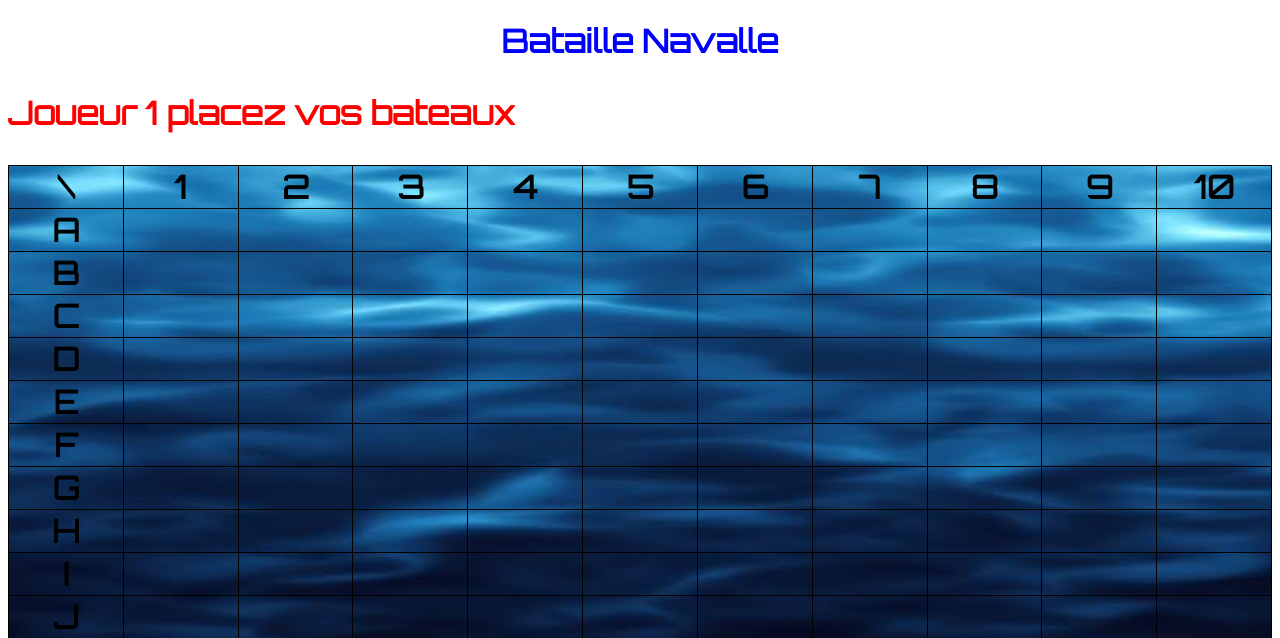
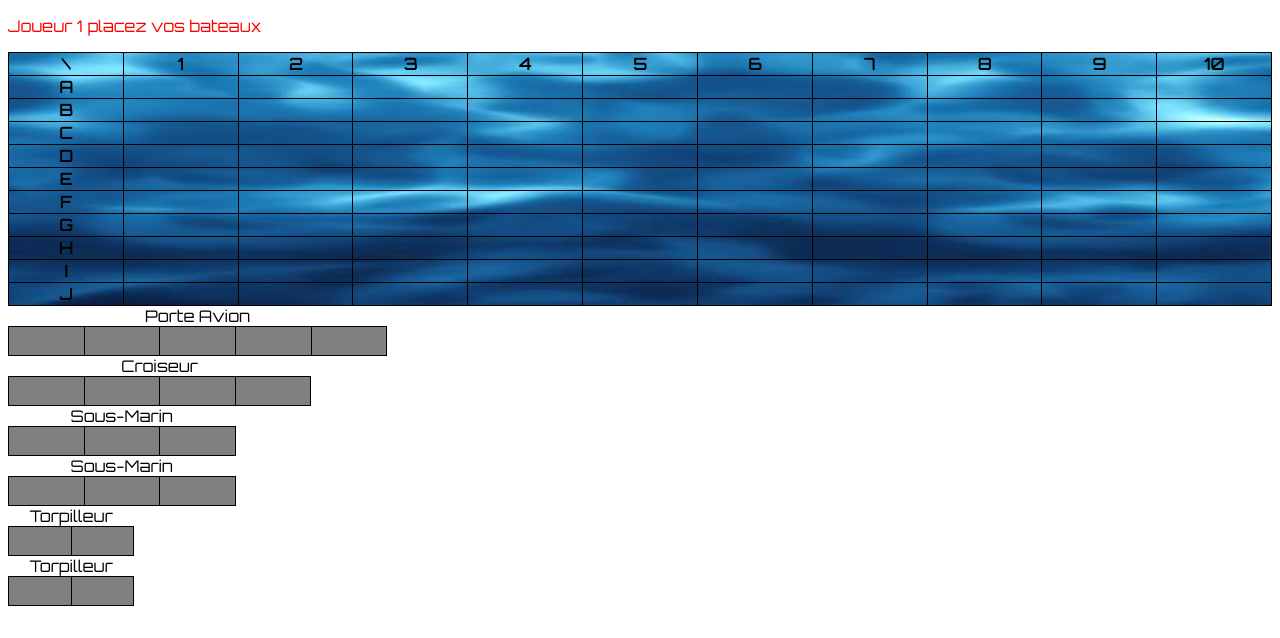
Before and after one commit to Tour-k/Bataille_Navale, a PHP site: page / in a window 1280 px wide. Shown: the top 638 px of the page. After the commit the page ends 606 px from the top, so only its background shows below. Run offline with PHP 8.4, Linux system fonts and the light colour scheme; lists and menus that the app fills with data are empty.

Commit message:
test Atom

```diff
--- a/index.php
+++ b/index.php
@@ -8,8 +8,6 @@
 	<link href="https://fonts.googleapis.com/css?family=Orbitron" rel="stylesheet">
 </head>
 <body>
-
-	<h1>Bataille Navalle<h1>
 
 <p>Joueur 1 placez vos bateaux<p>
 
```
